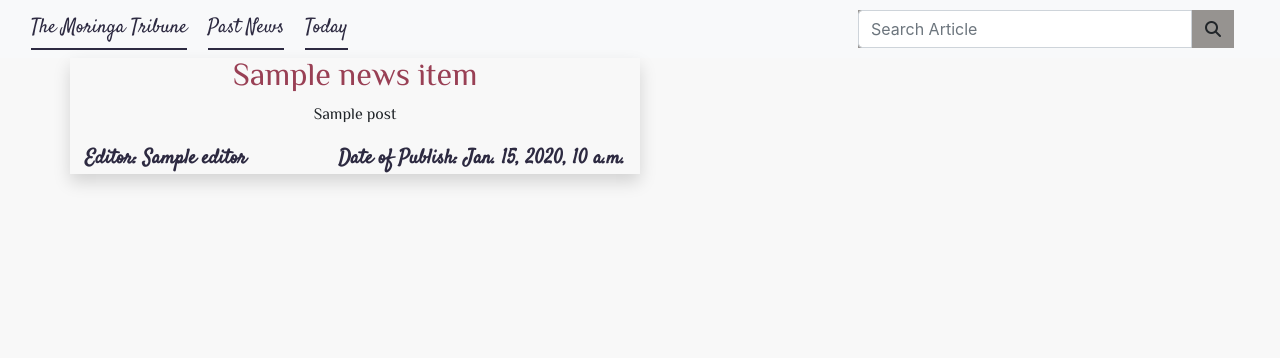
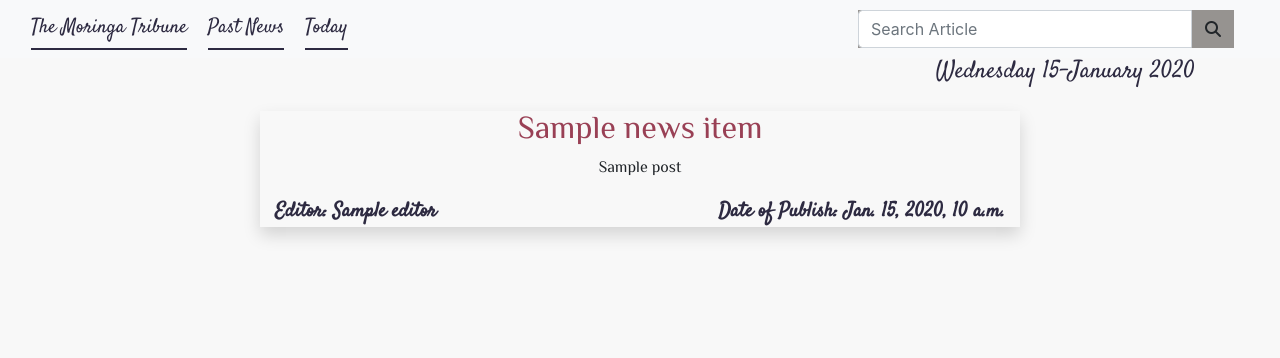
Before and after one commit to Reuben-Kipkemboi/Moringa-Tribune, a Django app: template news/templates/all-news/today-news.html in a window 1280 px wide. Shown: the top 358 px of the page. Run offline with Django 3.2, Linux system fonts and the light colour scheme; the template is opened without the code that fills it: most values are stand-ins (such as "Sample title", 1, 10 or a date in 2020); some libraries are stand-ins or nearby versions.

Commit message:
st:heading-styling - optimizes header styling

```diff
--- a/news/static/css/basenews.css
+++ b/news/static/css/basenews.css
@@ -6,6 +6,9 @@ h1
 {
   color:#2D2A41;
   font-family: 'Satisfy', cursive;
+}
+#h1{
+  font-size: 3vh;
 }
 body{
   /* background-color: #363131; */
--- a/news/templates/all-news/article.html
+++ b/news/templates/all-news/article.html
@@ -2,7 +2,7 @@
 {% block content %}
 
 <div class="container">
-  <div class="card mb-3 mt-2 shadow" id="card-article">
+  <div class="card mb-3 shadow" id="card-article">
     <div class="row g-0">
       <div class="col-md-4">
         <img src="{{article.article_image.url}}" class="img-fluid rounded-start" alt="My Image">
--- a/news/templates/all-news/search.html
+++ b/news/templates/all-news/search.html
@@ -4,9 +4,9 @@
 
   <div class="row">
     {% if articles%}
-      <h2>Found {{ articles|length }} of searched term {{message}}</h2>
+      <h1>Found {{ articles|length }} of your searched term {{message}}</h1>
     {% else %}
-      <h2> Found 0 articles for the term {{message}}</h2>
+      <h1> Found 0 articles for the term {{message}}</h1>
     {% endif %}
 
   </div>
--- a/news/templates/all-news/today-news.html
+++ b/news/templates/all-news/today-news.html
@@ -3,25 +3,22 @@
 {{ block.super}}
 
 <div class="container">
+  <h1 class="d-flex justify-content-end" id="h1">{{date|date:"l d-F Y"}}</h1>
 
   <!-- Looping through news   -->
   {% for news_item in news %}
 
   <div class="row">
+    <div class="col-md-2">
+    </div>
     <!-- displaying News articles -->
-    <div class="col-xs-6 col-sm-6 col-md-6 col-lg-6 shadow mb-3">
+    <div class="col-xs-6 col-sm-8 col-md-8 col-lg-8 shadow mb-3 mt-3">
       <h2 class="text-center" id="h2"> {{ news_item.title }} </h2>
       <p class="text-center" id="p"> {{ news_item.post }} </p>
       <span class="mt-2" id="small">Editor: {{ news_item.editor }}</span>
       <span class="float-right" id="right">Date of Publish: {{ news_item.pub_date }}</span>
-
-
-
     </div>
-
-    <!--Display news Article images  -->
-
-
+    <div class="col-md-2"></div>
   </div>
 
   {% empty %}
```
